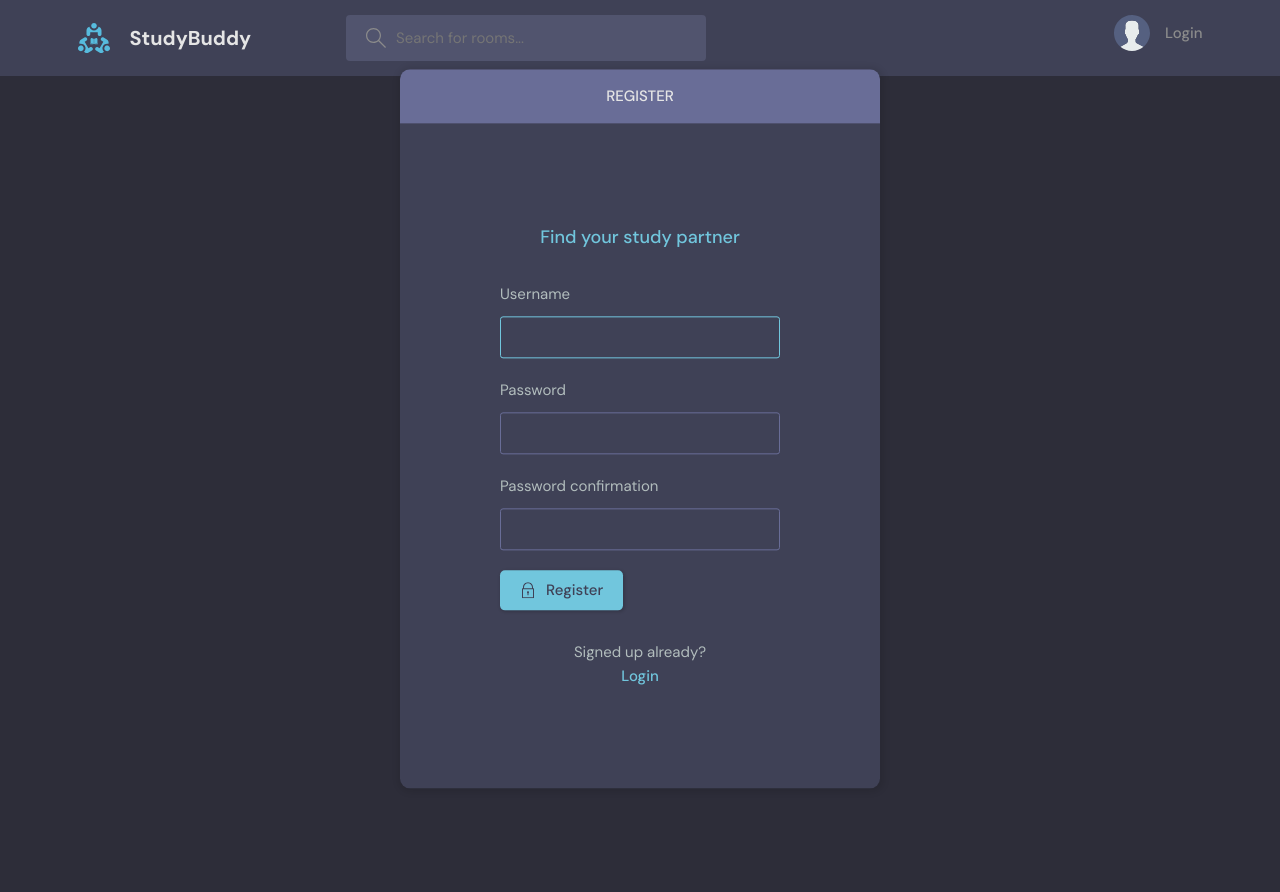
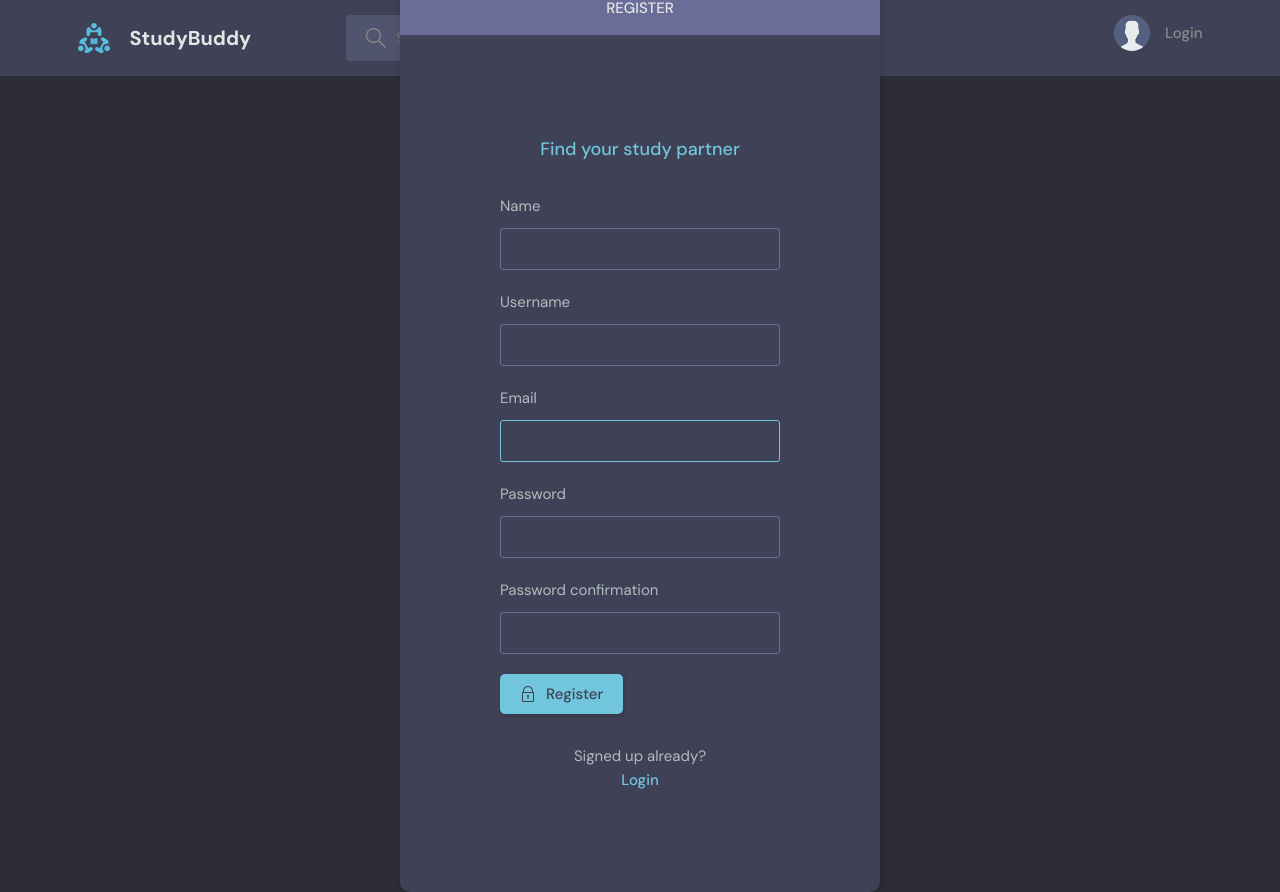
Before and after one commit to RajenRanjithkumar/studybud, a Django app: page /register/ in a window 1280 px wide. Before the commit the page ends 788 px from the top, so only its background shows below. Run offline with Django 4.2, Linux system fonts and the light colour scheme.

Commit message:
Fixed bugs

```diff
--- a/base/forms.py
+++ b/base/forms.py
@@ -1,4 +1,5 @@
 from django.forms import ModelForm
+from django.contrib.auth.forms import UserCreationForm
 
 #from django.contrib.auth.models import User
 # importing our own user model
@@ -17,4 +18,9 @@ class RoomForm(ModelForm):
 class UserForm(ModelForm):
     class Meta:
         model = User
-        fields = ['username','email']
+        fields = ['avatar','name','bio','username','email']
+
+class MyUserCreationForm(UserCreationForm):
+    class Meta:
+        model = User
+        fields = ['name', 'username', 'email', 'password1', 'password2']
--- a/base/templates/base/login_register.html
+++ b/base/templates/base/login_register.html
@@ -23,11 +23,11 @@
         <form class="form" method="POST" action="">
             {% csrf_token %}
             <div class="form__group form__group">
-            <label for="room_name">Username</label>
-            <input id="username" name="username" type="text" placeholder="e.g. dennis_ivy" />
+            <label for="room_name">Email:</label>
+            <input id="username" name="email" type="text" placeholder="e.g. dennis_ivy" />
             </div>
             <div class="form__group">
-            <label for="password">Password</label>
+            <label for="password">Password:</label>
             <input
                 id="password"
                 name="password"
--- a/base/templates/base/room.html
+++ b/base/templates/base/room.html
@@ -87,7 +87,7 @@
                 <p>Hosted By</p>
                 <a href="{% url 'user-profile' room.host.id %}" class="room__author">
                   <div class="avatar avatar--small">
-                    <img src="https://randomuser.me/api/portraits/men/37.jpg" />
+                    <img src="{{room.host.avatar.url}}" />
                   </div>
                   <span>@{{room.host.username}}</span>
                 </a>
@@ -114,7 +114,7 @@
                       <div class="thread__author">
                         <a href="#" class="thread__authorInfo">
                           <div class="avatar avatar--small">
-                            <img src="https://randomuser.me/api/portraits/men/37.jpg" />
+                            <img src="{{message.user.avatar.url}}" />
                           </div>
                           <span>@{{message.user.username}}</span>
                         </a>
@@ -167,7 +167,7 @@
 
               <a href="{% url 'user-profile' user.id %}" class="participant">
                 <div class="avatar avatar--medium">
-                  <img src="https://randomuser.me/api/portraits/men/37.jpg" />
+                  <img src="{{user.avatar.url}}" />
                 </div>
                 <p>
                   {{user.username}}
--- a/base/templates/base/update_user.html
+++ b/base/templates/base/update_user.html
@@ -23,7 +23,11 @@
                     </div>
                 </div>
                 <div class="layout__body">
-                    <form class="form" action="" method="POST">
+
+                    <!-- enctype="multipart/form-data"
+                    this is used when files like images needs to be sended as a form -->
+
+                    <form class="form" action="" method="POST" enctype="multipart/form-data">
 
                       {% csrf_token %}
 
--- a/base/views.py
+++ b/base/views.py
@@ -10,10 +10,10 @@ from django.contrib import messages
 from django.contrib.auth import authenticate, login, logout
 from django.http import HttpResponse
 from django.contrib.auth.decorators import login_required
-from django.contrib.auth.forms import UserCreationForm  #djangos default form
+# from django.contrib.auth.forms import UserCreationForm  #djangos default form
 
 
-from .forms import RoomForm, UserForm
+from .forms import RoomForm, UserForm, MyUserCreationForm
 
 # Create your views here.
 
@@ -36,14 +36,14 @@ def loginPage(request):
 
     if request.method == "POST":
 
-        username = request.POST.get('username').lower()
+        email = request.POST.get('email').lower()
         password = request.POST.get('password')
 
 
 
-        if username != '' and password != '':
+        if email != '' and password != '':
             try:
-                user = User.objects.get(username = username)
+                user = User.objects.get(email = email)
             except:
 
                 messages.error(request, " User does not exist ") #Django flash messages
@@ -52,7 +52,7 @@ def loginPage(request):
 
 
 
-        user = authenticate(request, username=username, password=password)
+        user = authenticate(request, email=email, password=password)
 
         if user is not None:
             login(request, user)
@@ -75,10 +75,10 @@ def registerPage(request):
 
     #page = "register"
 
-    form = UserCreationForm()
+    form = MyUserCreationForm()
 
     if request.method == 'POST':
-        form = UserCreationForm(request.POST)
+        form = MyUserCreationForm(request.POST)
         if form.is_valid():
 
             user = form.save(commit=False)
@@ -307,7 +307,7 @@ def updateUser(request):
 
     if request.method == 'POST':
 
-        form = UserForm(request.POST, instance=user)
+        form = UserForm(request.POST, request.FILES,instance=user) #request.FILES to get the image
 
         if form.is_valid():
             form.save()
```
Also changed, not shown: db.sqlite3, static/images/203536.png (added), static/images/AppIcon.png (added), static/images/FACE_SC_1586600957837.jpg (added).
